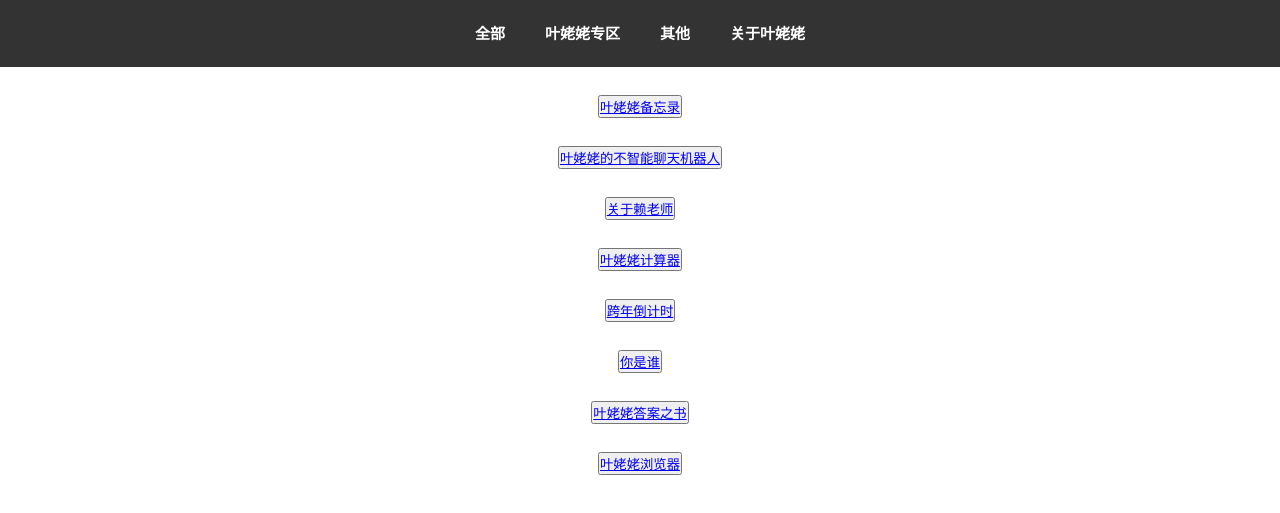
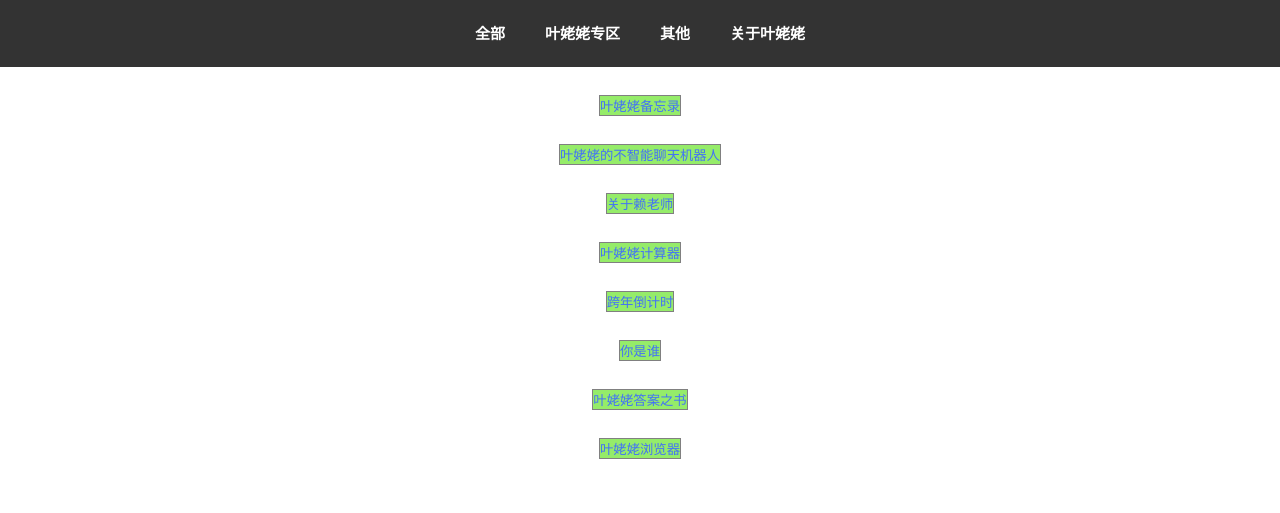
Before and after one commit to yjqwan/yelaolaodewangzhan, a plain HTML site: page yelaolao.html in a window 1280 px wide. Shown: the part 77-590 px from the top of the page. Drawn offline with Linux system fonts and the light colour scheme.

Commit message:
Update yelaolao.html

```diff
--- a/yelaolao.html
+++ b/yelaolao.html
@@ -1,21 +1,23 @@
 <!DOCTYPE html>
 <html>
 	<head>
-	<meta charset="utf-8" name="viewport" content="width=device-width, initial-scale=1, maximum-scale=1, user-scalable=no">
+		<meta charset="utf-8" name="viewport"
+			content="width=device-width, initial-scale=1, maximum-scale=1, user-scalable=no">
 		<title>叶姥姥专区</title>
 		<style>
-		  *{
-		    margin:0;
-		    padding:0;
+			* {
+				margin: 0;
+				padding: 0;
 			}
-		  .btl{
-		    width:100vw;
-		    height:10%;
-		    background-color:black;
-		    color:white;
-		    font-size:7vw;
-		    text-align:center;
-		    line-height:50px;
+
+			.btl {
+				width: 100vw;
+				height: 10%;
+				background-color: black;
+				color: white;
+				font-size: 7vw;
+				text-align: center;
+				line-height: 50px;
 			}
 
 			/* 通用样式 */
@@ -53,7 +55,7 @@
 			}
 
 			nav ul li::before {
-			            content:$"";
+				content: $"";
 				position: absolute;
 				bottom: -5px;
 				left: 0;
@@ -85,19 +87,26 @@
 				margin-top: 10px;
 			}
 
-					.anniu{
+			.anniu {
 				display: flex;
 				flex-direction: column;
 				align-items: center;
 				height: 100vh;
 			}
+
+			.clj {
+				background-color: #95EC69;
+				color: #4372F6;
+				border: 1px solid #808080;
+			}
+
 		</style>
 	</head>
 	<body>
 		<div class="btl">
-		  <img width="55" height="55" src="image/youuuu.png"/>
+			<img width="55" height="55" src="image/youuuu.png" />
 			叶姥姥的网站
-		  <img width="55" height="55" src="image/癫公.png"/>
+			<img width="55" height="55" src="image/癫公.png" />
 		</div>
 
 
@@ -105,31 +114,31 @@
 
 		<nav>
 			<ul>
-		            <li><a href="index.html">全部</a ></li>
-		            <li><a href="yelaolao.html">叶姥姥专区</a ></li>
-		            <li><a href="qita.html">其他</a ></li>
-		            <li><a href="guanyu.html">关于叶姥姥</a ></li>
+				<li><a href="index.html">全部</a></li>
+				<li><a href="yelaolao.html">叶姥姥专区</a></li>
+				<li><a href="qita.html">其他</a></li>
+				<li><a href="guanyu.html">关于叶姥姥</a></li>
 			</ul>
 		</nav>
 
 		<br />
 
 		<div class="anniu">
-		<button><a href="https://yjqwan.github.io/bwl">叶姥姥备忘录</a></button>
+			<a href="https://yjqwan.github.io/bwl"><button class="clj">叶姥姥备忘录</button></a>
 			<br />
-		<button><a href="https://yjqwan.github.io/liaotian">叶姥姥的不智能聊天机器人</a></button>
+			<a href="https://yjqwan.github.io/liaotian"><button class="clj">叶姥姥的不智能聊天机器人</button></a>
 			<br />
-		<button><a href="https://yjqwan.github.io/lailaoshi">关于赖老师</a></button>
+			<a href="https://yjqwan.github.io/lailaoshi"><button class="clj">关于赖老师</button></a>
 			<br />
-		<button><a href="https://yjqwan.github.io/jsq">叶姥姥计算器</a></button>
+			<a href="https://yjqwan.github.io/jsq"><button class="clj">叶姥姥计算器</button></a>
 			<br />
-		<button><a href="https://yjqwan.github.io/kuanian">跨年倒计时</a></button>
+			<a href="https://yjqwan.github.io/kuanian"><button class="clj">跨年倒计时</button></a>
 			<br />
-		<button><a href="https://yjqwan.github.io/nss">你是谁</a></button>
+			<a href="https://yjqwan.github.io/nss"><button class="clj">你是谁</button></a>
 			<br />
-		<button><a href="https://yjqwan.github.io/dazs">叶姥姥答案之书</a></button>
+			<a href="https://yjqwan.github.io/dazs"><button class="clj">叶姥姥答案之书</button></a>
 			<br />
-		<button><a href="https://yjqwan.github.io/llq">叶姥姥浏览器</a></button>
+			<a href="https://yjqwan.github.io/llq"><button class="clj">叶姥姥浏览器</button></a>
 		</div>
 
 	</body>
```
Lines whose indentation alone changed are shown as unchanged.
